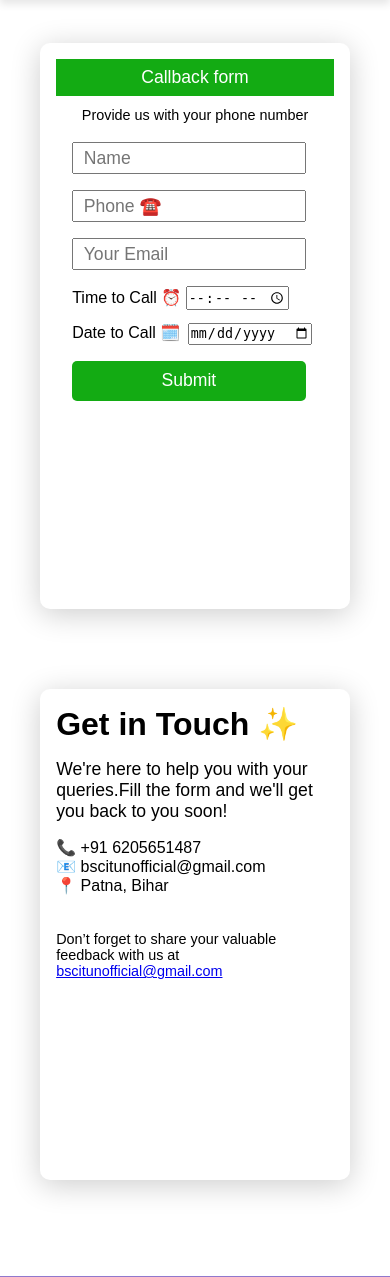
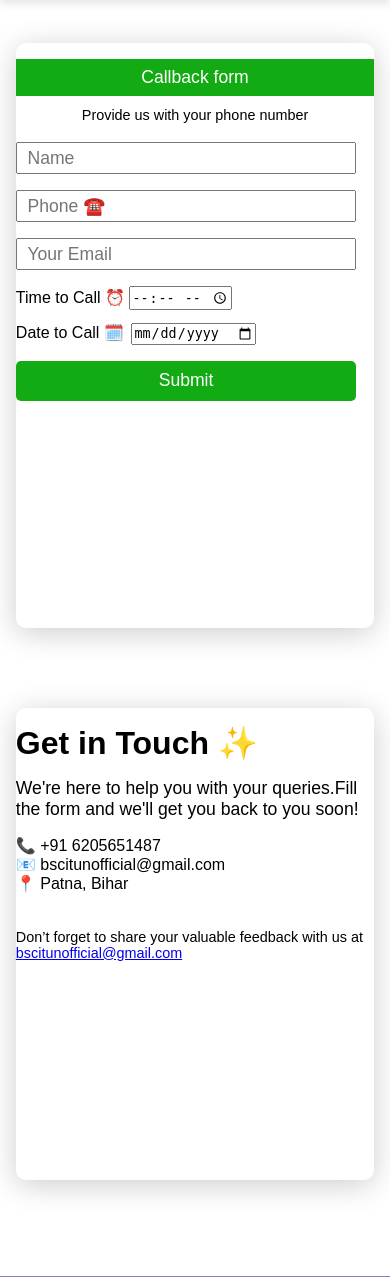
Before and after one commit to Rajkamal2k22/bsc-it-copy, a PHP site: page /requestCall.html in a window 390 px wide. Shown: the part 53-1330 px from the top of the page. Run offline with PHP 8.4, Linux system fonts and the light colour scheme.

Commit message:
Minor changes

```diff
--- a/styles.css
+++ b/styles.css
@@ -529,7 +529,7 @@ display: flex;
 align-items: flex-start;
 justify-content: space-around;
 gap: 2rem;
-padding: 6rem  2rem;
+padding: 6rem  0.4rem;
    }
 
   .rightContainer , .leftContainer{
@@ -538,7 +538,7 @@ padding: 6rem  2rem;
   background: #fff;
   box-shadow: 0px 5px 30px rgba(0, 0, 0, 0.2);
   border-radius: 10px;
-  padding: 1rem;
+  padding: 1rem 3rem;
 
    }
 
@@ -603,7 +603,7 @@ padding: 6rem  2rem;
    }
 
    #callBackForm{
-    padding:0.5rem 1rem;
+    padding:0.5rem 0rem;
 
 
    }
@@ -664,7 +664,7 @@ padding: 6rem  2rem;
   background: #fff;
   box-shadow: 0px 5px 30px rgba(0, 0, 0, 0.2);
   border-radius: 10px;
-  padding: 1rem;
+  padding: 1rem 0rem;
 
    }
 
```
